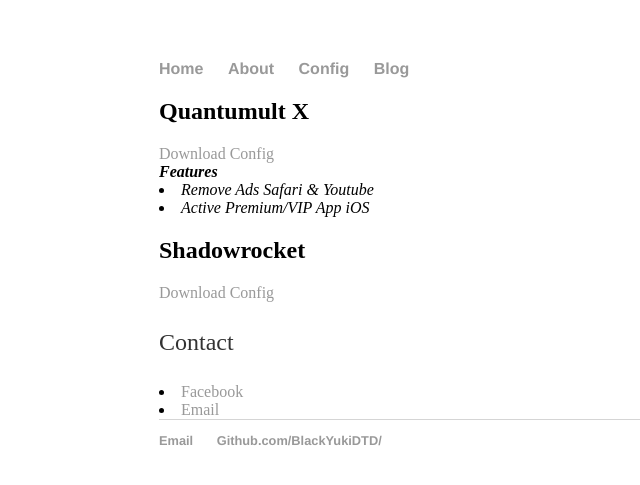
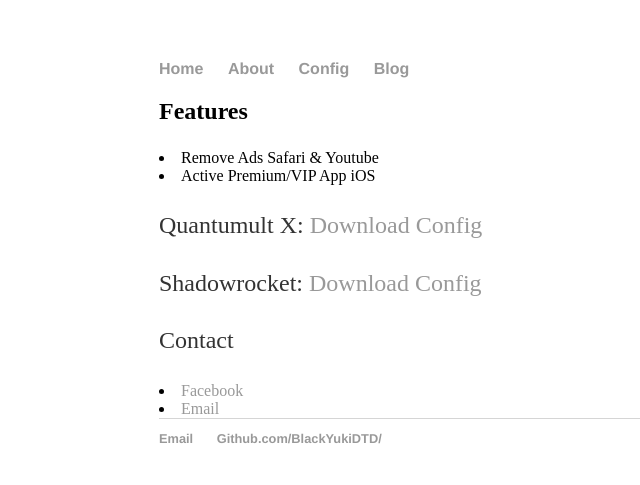
Before and after one commit to BlackYukiDTD/BlackYukiDTD.github.io, a Jekyll site: the page built from config/index.html, in a window 1280 px wide. Shown: the top 485 px of the page, without its empty margins (33-673 px from the left). Built offline with Jekyll 4.4.1, drawn with Linux system fonts in a browser that asks for light colours.

Commit message:
Update index.html

```diff
--- a/config/index.html
+++ b/config/index.html
@@ -4,20 +4,18 @@ title: Config Quantumult X & Shadowrocket
 ---
 
 	<div class="config">
-				<h2>Quantumult X</h2>
-					<a href="#" class="download" title="Download CV as PDF">Download Config</a>
-					<address>
-					<strong>Features</strong><br>
-					<li>Remove Ads Safari & Youtube<br></li>
-					<li>Active Premium/VIP App iOS<br></li>
-					</address>
+		<h2>Features</h2>
+			<p>
+				<li>Remove Ads Safari & Youtube<br></li>
+				<li>Active Premium/VIP App iOS<br></li>
+			</p>
 
 
-				<h2>Shadowrocket</h2>
-					<a href="#" class="download" title="Download CV as PDF">Download Config</a>
+		<p>Quantumult X: <a href="#" class="download" title="Download CV as PDF">Download Config</a></p>
+		<p>Shadowrocket: <a href="#" class="download" title="Download CV as PDF">Download Config</a></p>
 
 		<p>Contact</p>
-					<li><a href="https://www.facebook.com/duongtien.dat.56">Facebook</a></li>
-					<li><a href="mailto:lil.love195@gmail.com">Email</a></li>
+			<li><a href="https://www.facebook.com/duongtien.dat.56">Facebook</a></li>
+			<li><a href="mailto:lil.love195@gmail.com">Email</a></li>
 
 	</div>
```
